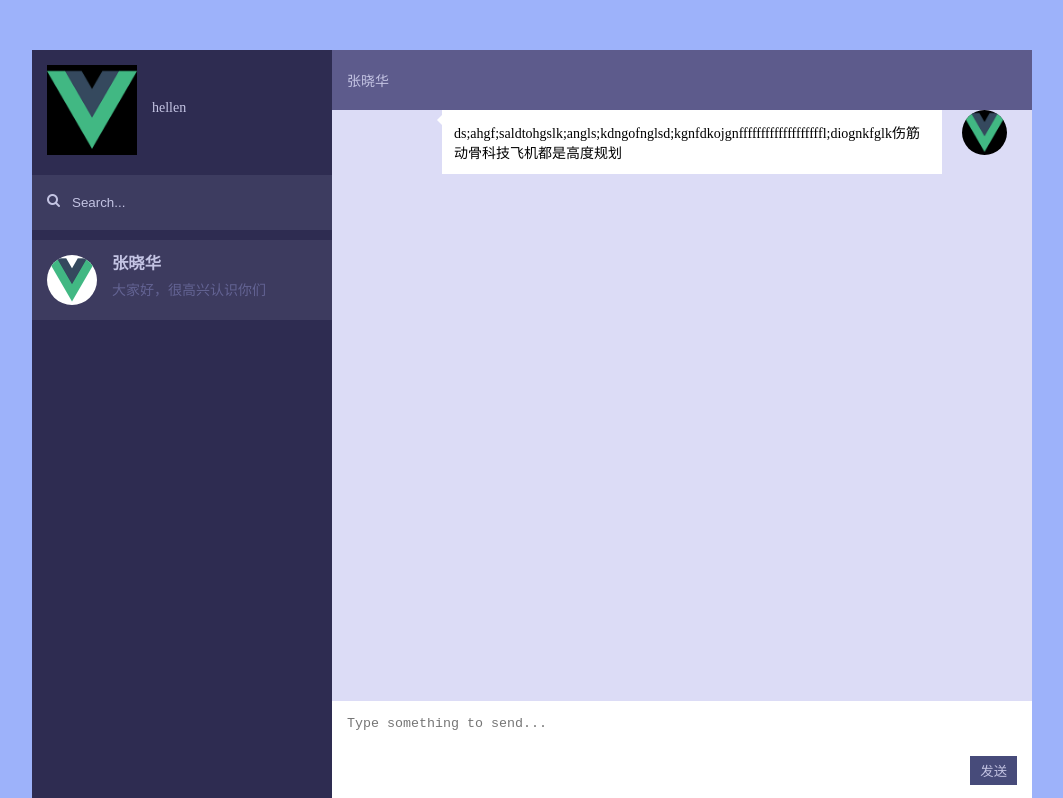
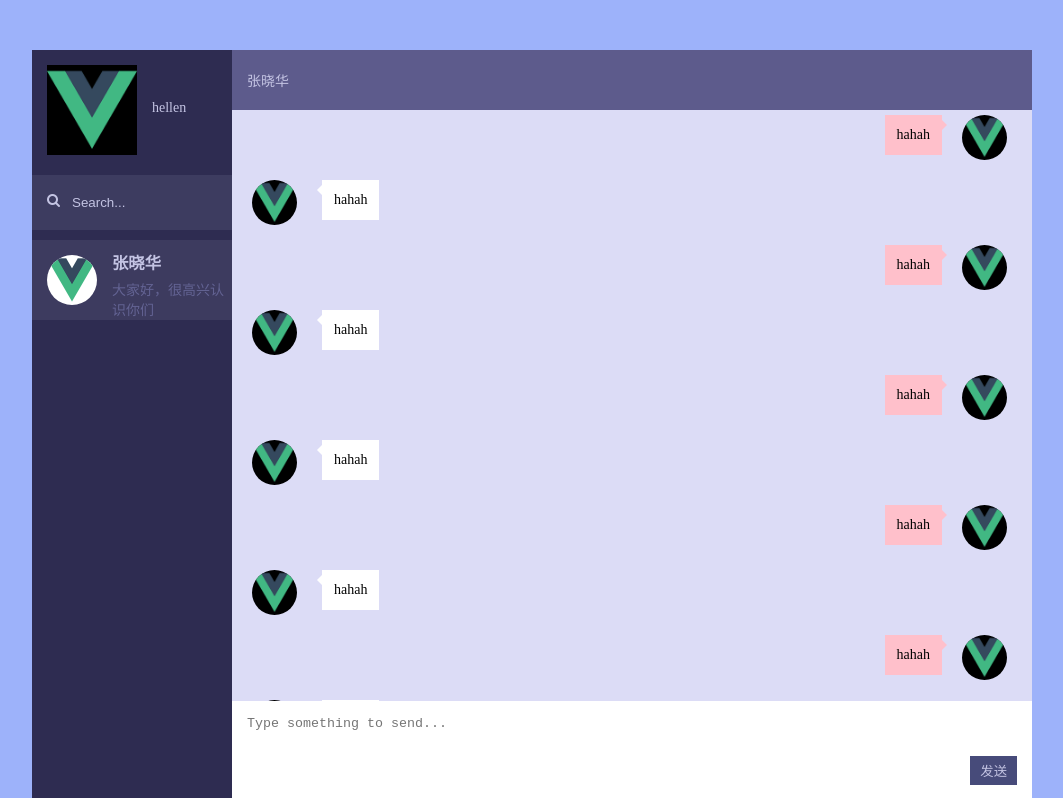
Before and after one commit to mmaohuijun/chat, a Vue app: page / in a window 1280 px wide. Shown: the top 798 px of the page, without its empty margins (108-1171 px from the left). Built offline with nearby package versions, Linux system fonts and the light colour scheme.

Commit message:
update the style of message

```diff
--- a/src/App.vue
+++ b/src/App.vue
@@ -21,4 +21,7 @@ export default {
   font-size: 14px;
   font-family: 'Microsoft Yahei';
 }
+ul {
+  list-style: none;
+}
 </style>
--- a/src/components/message.vue
+++ b/src/components/message.vue
@@ -1,7 +1,13 @@
 <template>
-  <div class="message-box my-msg">
-    <img class="avatar my-msg" src="../assets/logo.png" alt="">
-    <div class="message my-msg">ds;ahgf;saldtohgslk;angls;kdngofnglsd;kgnfdkojgnfffffffffffffffffffl;diognkfglk伤筋动骨科技飞机都是高度规划</div>
+  <div>
+    <div class="message-box rt">
+      <img v-once class="avatar rt" src="../assets/logo.png" alt="">
+      <div class="my-message rt">hahah</div>
+    </div>
+    <div class="message-box lf">
+      <img v-once class="avatar lf" src="../assets/logo.png" alt="">
+      <div class="others-message lf">hahah</div>
+    </div>
   </div>
 </template>
 
@@ -17,22 +23,21 @@ export default {
     width: 600px;
     height: auto;
   }
-  img.avatar {
+  .avatar {
     width: 45px;
     height: 45px;
     border-radius: 50%;
     background:#000;
     margin:0px 25px 15px 20px;
   }
-  .message{
+ /* 对方消息气泡*/
+  .others-message {
     background: #fff;
-    width: 500px;
     position: relative;
-    box-sizing: border-box;
     padding: 12px;
-    min-height: 25px;
+
   }
-  .message:before {
+  .others-message:before {
     content: '';
     position: absolute;
     left: -10px;
@@ -44,11 +49,29 @@ export default {
     border-top: 5px solid transparent;
     border-bottom: 5px solid transparent;
   }
-  .others-msg {
+  /*我的消息气泡*/
+  .my-message {
+    background: pink;
+    position: relative;
+    box-sizing: border-box;
+    padding: 12px;
+  }
+  .my-message:before {
+    content: '';
+    position: absolute;
+    right: -10px;
+    top: 5px;
+    width: 0;
+    height: 0;
+    border-left: 5px solid pink;
+    border-right: 5px solid transparent;
+    border-top: 5px solid transparent;
+    border-bottom: 5px solid transparent;
+  }
+  .lf {
     float: left;
   }
-  .my-msg {
+  .rt {
     float: right;
   }
-
 </style>
--- a/src/view/Page.vue
+++ b/src/view/Page.vue
@@ -10,6 +10,13 @@
         <div class="header">
           <span>张晓华</span>
         </div>
+        <message></message>
+        <message></message>
+        <message></message>
+        <message></message>
+        <message></message>
+        <message></message>
+        <message></message>
         <message></message>
         <carea></carea>
       </div>
```
